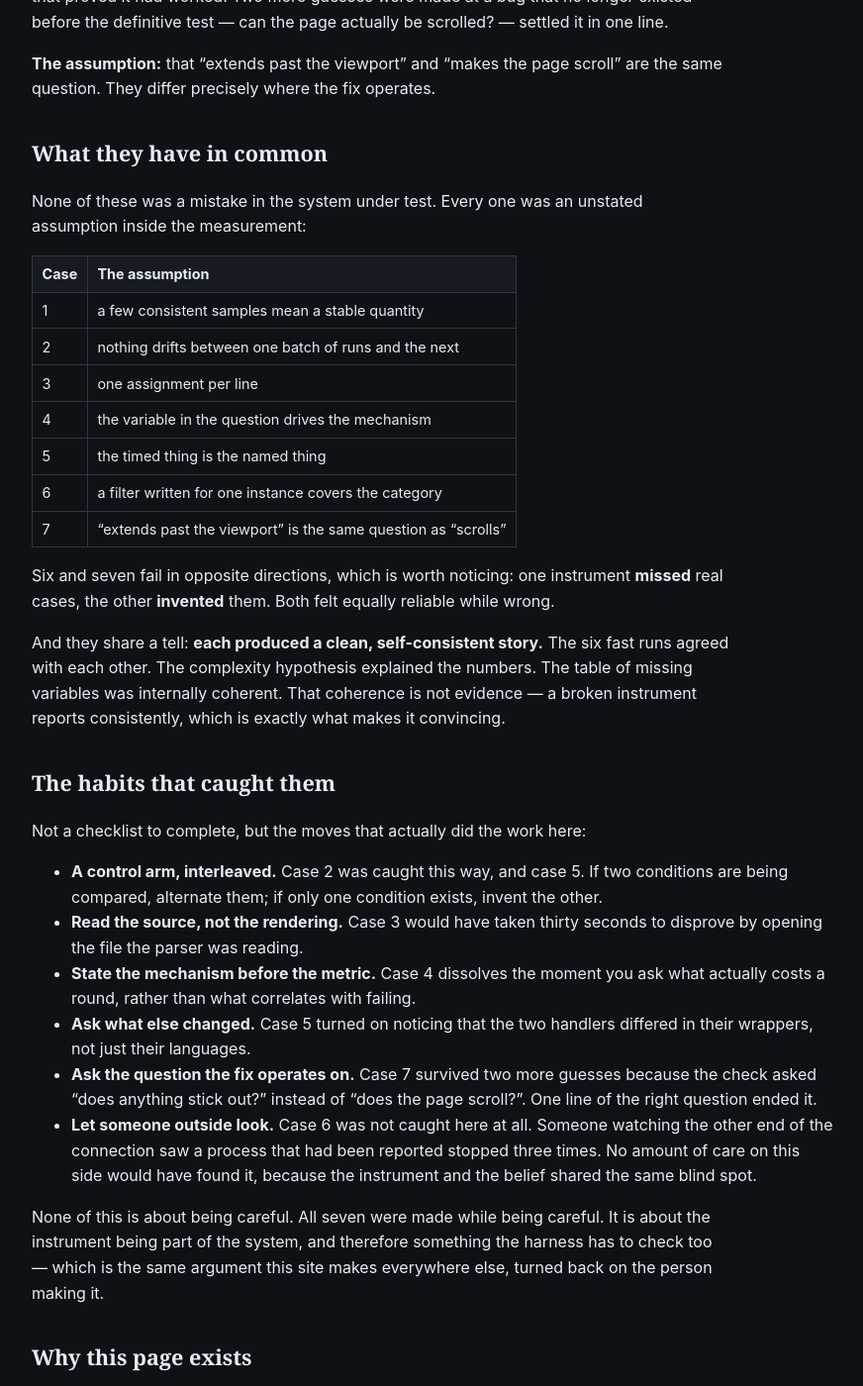
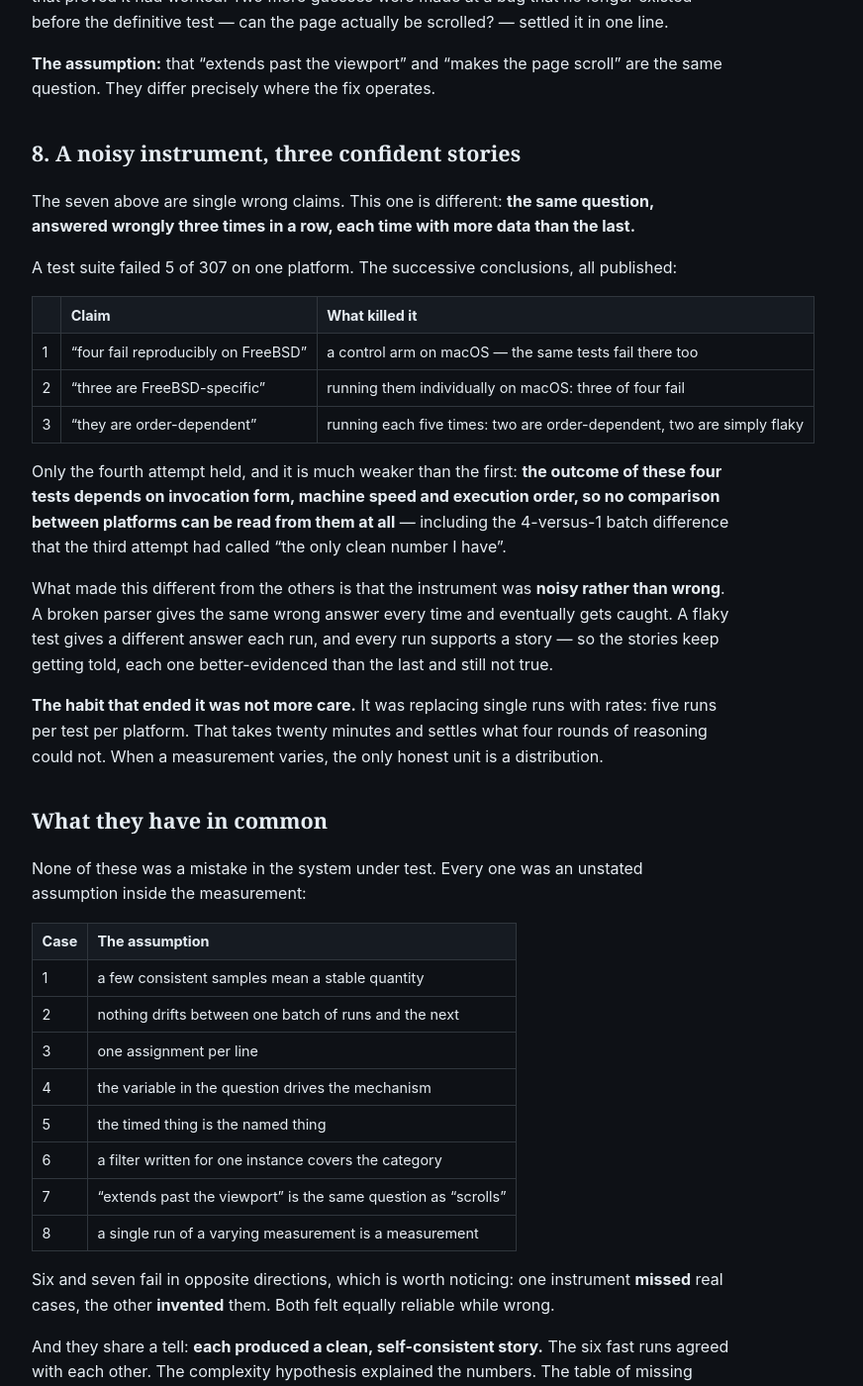
Before and after one commit to scimbe/CADS-DEMO-sort-docs, a Jekyll site: the page built from _explanation/when-the-measurement-lies.md, in a window 1280 px wide and 1400 px high, scrolled down 2927 px. Shown: the whole window at 99% size, without its empty margins (322-1194 px from the left). Built offline with Jekyll 4.4.1, drawn with Linux system fonts in a browser that asks for light colours; some of the changed text lies outside the part shown.

Commit message:
docs(measurement): case 8 -- a noisy instrument and three confident stories
The seven existing cases are each one wrong claim. This one is the same
question answered wrongly three times in a row, each time with more evidence:
'four fail reproducibly on FreeBSD', then 'three are FreeBSD-specific', then
'they are order-dependent'. A control arm killed the first, individual runs the
second, five-runs-per-test the third.

The distinction worth recording: a broken parser answers wrong consistently and
gets caught. A flaky test answers differently every run, and every run supports
a story -- so the stories keep coming, each better-evidenced and still untrue.
What ended it was not more care but replacing single runs with rates.

```diff
--- a/_explanation/when-the-measurement-lies.md
+++ b/_explanation/when-the-measurement-lies.md
@@ -1,6 +1,6 @@
 ---
 title: When the measurement lies
-description: Seven wrong claims published on this site in one day, each caused by an unstated assumption in the measuring tool rather than in the system.
+description: Eight wrong claims published on this site, each caused by an unstated assumption in the measuring tool rather than in the system — the last one told three times before it stuck.
 order: 4
 ---
 
@@ -118,6 +118,33 @@ had worked. Two more guesses were made at a bug that no longer existed before th
 **The assumption:** that "extends past the viewport" and "makes the page scroll" are the same
 question. They differ precisely where the fix operates.
 
+## 8. A noisy instrument, three confident stories
+
+The seven above are single wrong claims. This one is different: **the same question, answered wrongly
+three times in a row, each time with more data than the last.**
+
+A test suite failed 5 of 307 on one platform. The successive conclusions, all published:
+
+| | Claim | What killed it |
+|---|---|---|
+| 1 | "four fail reproducibly on FreeBSD" | a control arm on macOS — the same tests fail there too |
+| 2 | "three are FreeBSD-specific" | running them individually on macOS: three of four fail |
+| 3 | "they are order-dependent" | running each five times: two are order-dependent, two are simply flaky |
+
+Only the fourth attempt held, and it is much weaker than the first: **the outcome of these four tests
+depends on invocation form, machine speed and execution order, so no comparison between platforms can
+be read from them at all** — including the 4-versus-1 batch difference that the third attempt had
+called "the only clean number I have".
+
+What made this different from the others is that the instrument was **noisy rather than wrong**. A
+broken parser gives the same wrong answer every time and eventually gets caught. A flaky test gives a
+different answer each run, and every run supports a story — so the stories keep getting told, each one
+better-evidenced than the last and still not true.
+
+**The habit that ended it was not more care.** It was replacing single runs with rates: five runs per
+test per platform. That takes twenty minutes and settles what four rounds of reasoning could not.
+When a measurement varies, the only honest unit is a distribution.
+
 ## What they have in common
 
 None of these was a mistake in the system under test. Every one was an unstated assumption inside
@@ -132,6 +159,7 @@ the measurement:
 | 5 | the timed thing is the named thing |
 | 6 | a filter written for one instance covers the category |
 | 7 | "extends past the viewport" is the same question as "scrolls" |
+| 8 | a single run of a varying measurement is a measurement |
 
 Six and seven fail in opposite directions, which is worth noticing: one instrument **missed** real
 cases, the other **invented** them. Both felt equally reliable while wrong.
```
Also changed, not shown: other parts of _explanation/when-the-measurement-lies.md (+4 -4 lines), index.md (+4 -3 lines).
